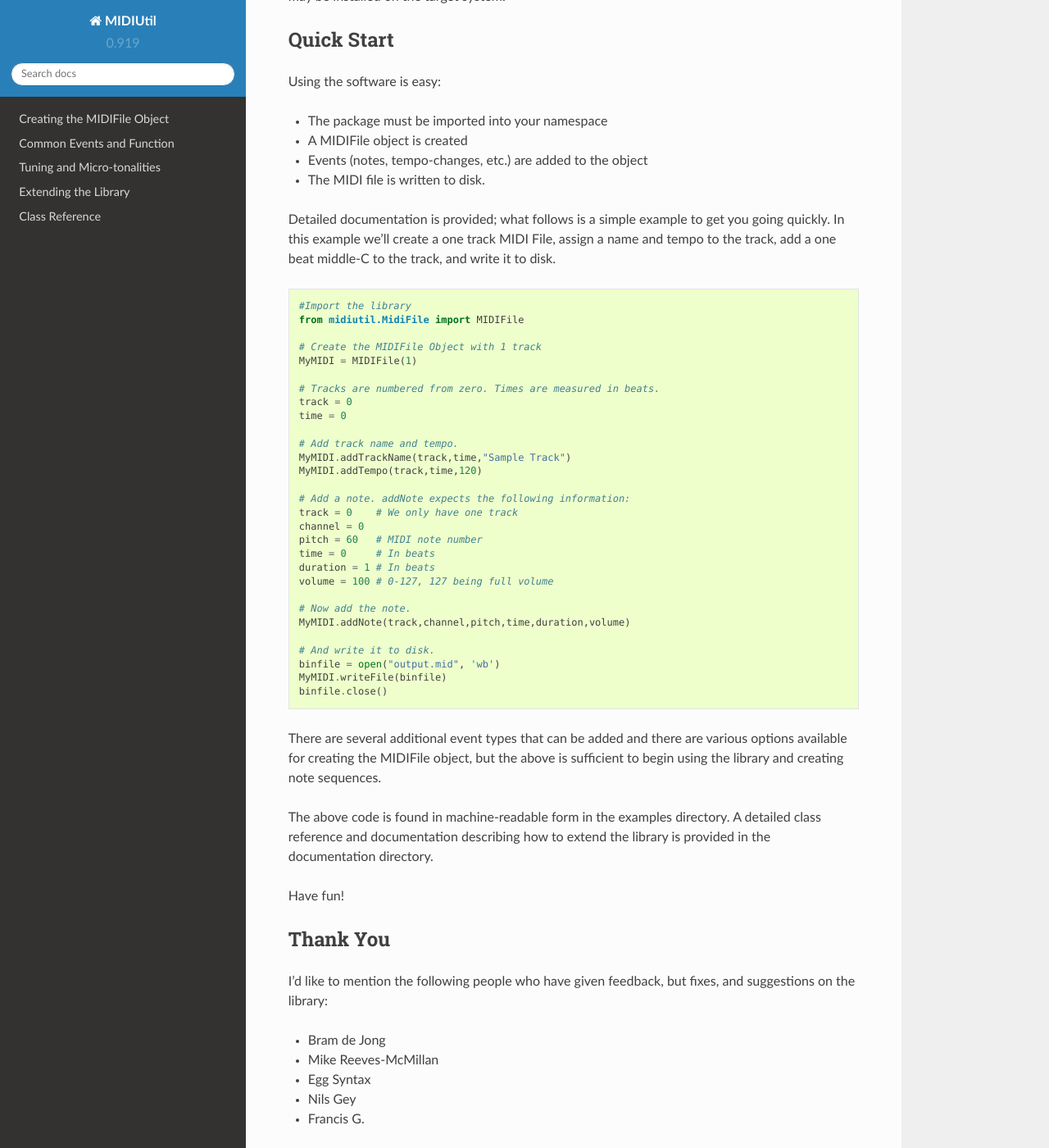
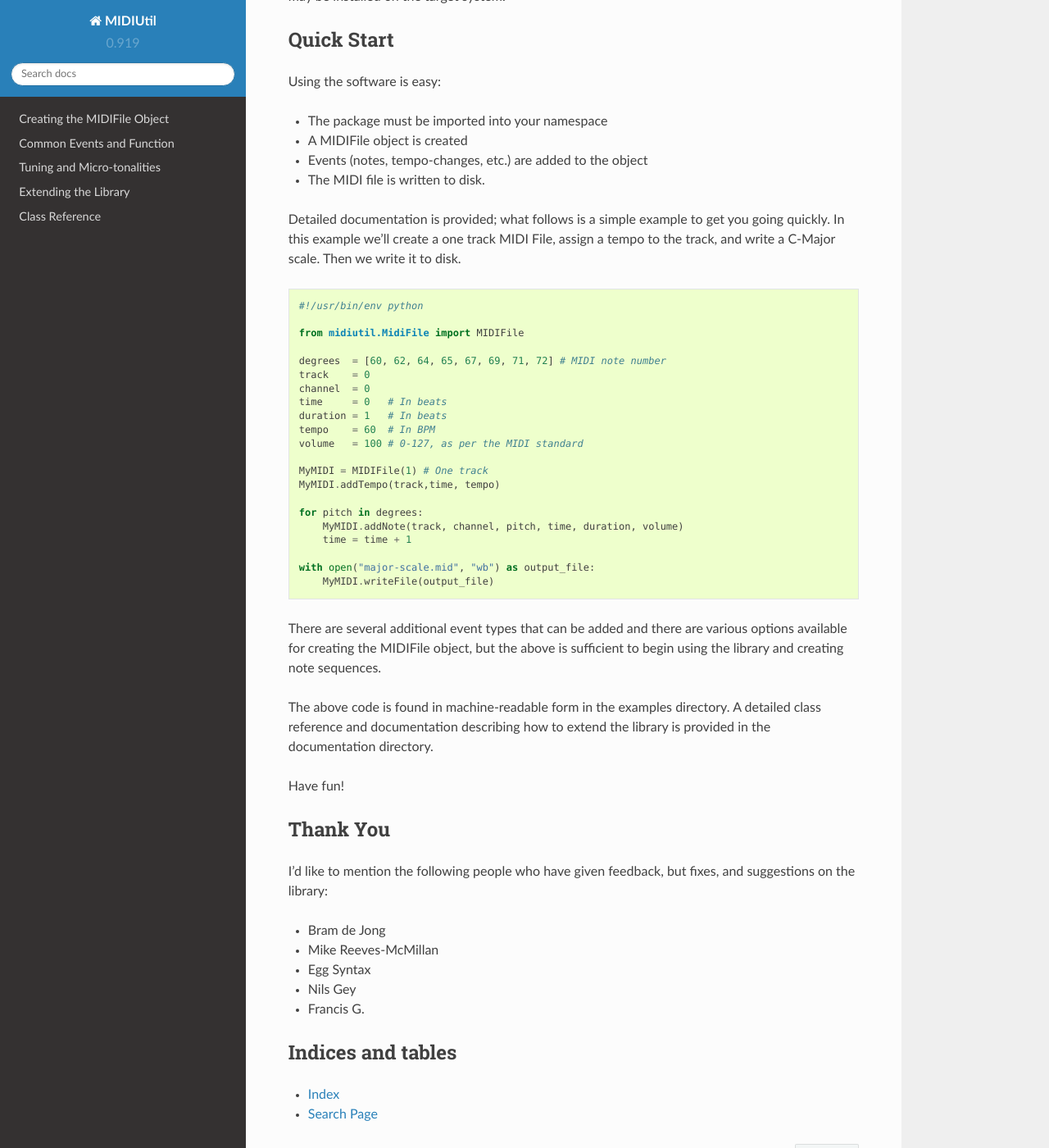
Before and after one commit to MarkCWirt/MIDIUtil, a Sphinx documentation site: the page built from documentation/index.rst, in a window 1280 px wide and 1400 px high, scrolled down 1507 px. Shown: the whole window at 82% size. Built offline with Sphinx 7.4.7 and the Read the Docs theme 2.0.0, drawn with Linux system fonts in a browser that asks for light colours.

Commit message:
Adding a slightly better example for the documentation.

```diff
--- a/documentation/index.rst
+++ b/documentation/index.rst
@@ -101,40 +101,32 @@ Using the software is easy:
 
 Detailed documentation is provided; what follows is a simple example
 to get you going quickly. In this example we'll create a one track MIDI
-File, assign a name and tempo to the track, add a one beat middle-C to
-the track, and write it to disk.
+File, assign a tempo to the track, and write a C-Major scale. Then we
+write it to disk.
 
 .. code:: python
 
-        #Import the library
-        from midiutil.MidiFile import MIDIFile
+    #!/usr/bin/env python
 
-        # Create the MIDIFile Object with 1 track
-        MyMIDI = MIDIFile(1)
+    from midiutil.MidiFile import MIDIFile
 
-        # Tracks are numbered from zero. Times are measured in beats.
-        track = 0
-        time = 0
+    degrees  = [60, 62, 64, 65, 67, 69, 71, 72] # MIDI note number
+    track    = 0
+    channel  = 0
+    time     = 0   # In beats
+    duration = 1   # In beats
+    tempo    = 60  # In BPM
+    volume   = 100 # 0-127, as per the MIDI standard
 
-        # Add track name and tempo.
-        MyMIDI.addTrackName(track,time,"Sample Track")
-        MyMIDI.addTempo(track,time,120)
+    MyMIDI = MIDIFile(1) # One track
+    MyMIDI.addTempo(track,time, tempo)
 
-        # Add a note. addNote expects the following information:
-        track = 0    # We only have one track
-        channel = 0
-        pitch = 60   # MIDI note number
-        time = 0     # In beats
-        duration = 1 # In beats
-        volume = 100 # 0-127, 127 being full volume
+    for pitch in degrees:
+        MyMIDI.addNote(track, channel, pitch, time, duration, volume)
+        time = time + 1
 
-        # Now add the note.
-        MyMIDI.addNote(track,channel,pitch,time,duration,volume)
-
-        # And write it to disk.
-        binfile = open("output.mid", 'wb')
-        MyMIDI.writeFile(binfile)
-        binfile.close()
+    with open("major-scale.mid", "wb") as output_file:
+        MyMIDI.writeFile(output_file)
 
 There are several additional event types that can be added and there are
 various options available for creating the MIDIFile object, but the above
--- a/setup.py
+++ b/setup.py
@@ -11,7 +11,7 @@ setup(name='MIDIUtil',
       package_dir = {'': 'src'},
       package_data={
           '' : ['License.txt', 'README.rst', 'documentation/*'],
-          'examples' : ['single-note-example.py']},
+          'examples' : ['single-note-example.py', 'c-major-scale.py']},
       include_package_data = True,
       platforms='Platform Independent',
       classifiers=[
```
Also changed, not shown: README.rst (+18 -26 lines), 1 other file.
